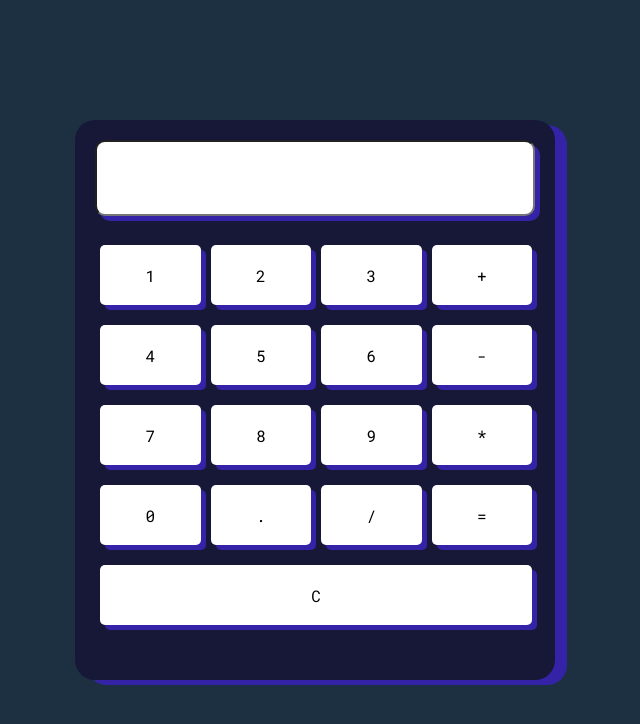
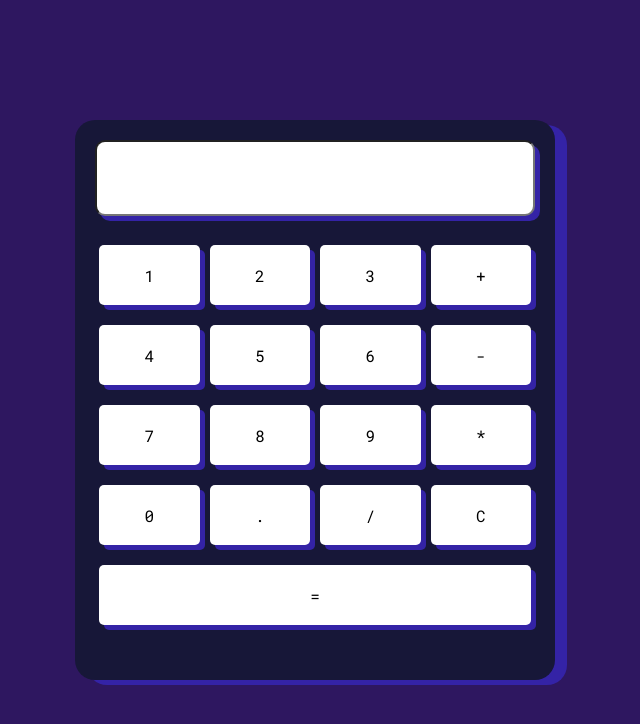
Before and after one commit to Pansho-Dev/Calculadora, a plain HTML site: page index.html in a window 1280 px wide. Shown: the whole page, without its empty margins (325-965 px from the left). Drawn offline with Linux system fonts and the light colour scheme.

Commit message:
Calculadora Terminada - METODOS TERMINADOS - PUEDE MEJORARSE

```diff
--- a/app.js
+++ b/app.js
@@ -0,0 +1,36 @@
+//Agregar numeros al input vacio y que al hacer click cambie el color
+agregar = (valor, boton) => {
+
+    boton.style.backgroundColor = "#B4C4B8";
+    setTimeout(() => {boton.style.backgroundColor = ""; }, 120);
+
+  document.getElementById("pantalla").value += valor;
+};
+
+// Aqui se calcularan lo valores del input, y se hace un trycatch para evitar errores en caso de que la
+// persona ingrese una operacion invalida como 2++2 o 1--1.
+calcular = () => {
+  try {
+
+    const valorPantalla = document.getElementById("pantalla").value;
+    const resultado = eval(valorPantalla);
+
+    // Se valida que al apretar el = se haya ingresado un valor evitando que aparesca como UNDEFINED
+    if (resultado !== undefined) {
+        document.getElementById("pantalla").value = resultado;
+    } else {
+        alert("Ingresa un valor")
+    }
+
+
+  } catch (error) {
+    alert(
+      "La operacion que intentas hacer es invalida por favor intenta de nuevo"
+    );
+  }
+};
+
+//Limpiar el Input
+limpiar = () => {
+  document.getElementById("pantalla").value = "";
+};
--- a/index.html
+++ b/index.html
@@ -19,25 +19,23 @@
             <input id="pantalla" type="text" readonly>
 
             <div class="botones">
-
-                <input type="button" value='1' onclick="agregar('1')">
-                <input type="button" value='2' onclick="agregar('2')">
-                <input type="button" value='3' onclick="agregar('3')">
-                <input type="button" value='+' onclick="agregar('+')">
-                <input type="button" value='4' onclick="agregar('4')">
-                <input type="button" value='5' onclick="agregar('5')">
-                <input type="button" value='6' onclick="agregar('6')">
-                <input type="button" value='-' onclick="agregar('-')">
-                <input type="button" value='7' onclick="agregar('7')">
-                <input type="button" value='8' onclick="agregar('8')">
-                <input type="button" value='9' onclick="agregar('9')">
-                <input type="button" value='*' onclick="agregar('*')">
-                <input type="button" value='0' onclick="agregar('0')">
-                <input type="button" value='.' onclick="agregar('.')">
-                <input type="button" value='/' onclick="agregar('/')">
-                <input type="button" value='=' onclick="agregar('calcular')">
-                <input type="button" value='C' onclick="agregar('limpiar')">
-
+                <input type="button" value='1' onclick="agregar('1', this)">
+                <input type="button" value='2' onclick="agregar('2', this)">
+                <input type="button" value='3' onclick="agregar('3', this)">
+                <input type="button" value='+' onclick="agregar('+', this)">
+                <input type="button" value='4' onclick="agregar('4', this)">
+                <input type="button" value='5' onclick="agregar('5', this)">
+                <input type="button" value='6' onclick="agregar('6', this)">
+                <input type="button" value='-' onclick="agregar('-', this)">
+                <input type="button" value='7' onclick="agregar('7', this)">
+                <input type="button" value='8' onclick="agregar('8', this)">
+                <input type="button" value='9' onclick="agregar('9', this)">
+                <input type="button" value='*' onclick="agregar('*', this)">
+                <input type="button" value='0' onclick="agregar('0', this)">
+                <input type="button" value='.' onclick="agregar('.', this)">
+                <input type="button" value='/' onclick="agregar('/', this)">
+                <input type="button" value='C' onclick="limpiar()">
+                <input type="button" value='=' onclick="calcular()">
             </div>
         </div>
 
--- a/style.css
+++ b/style.css
@@ -3,7 +3,7 @@
 }
 
 body {
-  background-color: #1c3041;
+  background-color: #2E1760 ;
   margin: 0;
 }
 
@@ -25,12 +25,15 @@ body {
   position: relative;
 }
 
-.elementos input {
+.elementos #pantalla {
   width: 90%;
   height: 70px;
   margin: 20px;
   border-radius: 10px;
   box-shadow: 5px 5px 0px #3423A6;
+  font-size: 30px;
+  font-weight: 500;
+  text-align: right;
 }
 
 .botones {
@@ -39,7 +42,7 @@ body {
   grid-gap: 10px;
   width: 90%;
   height: 200px;
-  margin: auto 5px;
+  margin: auto;
 
 }
 
```
